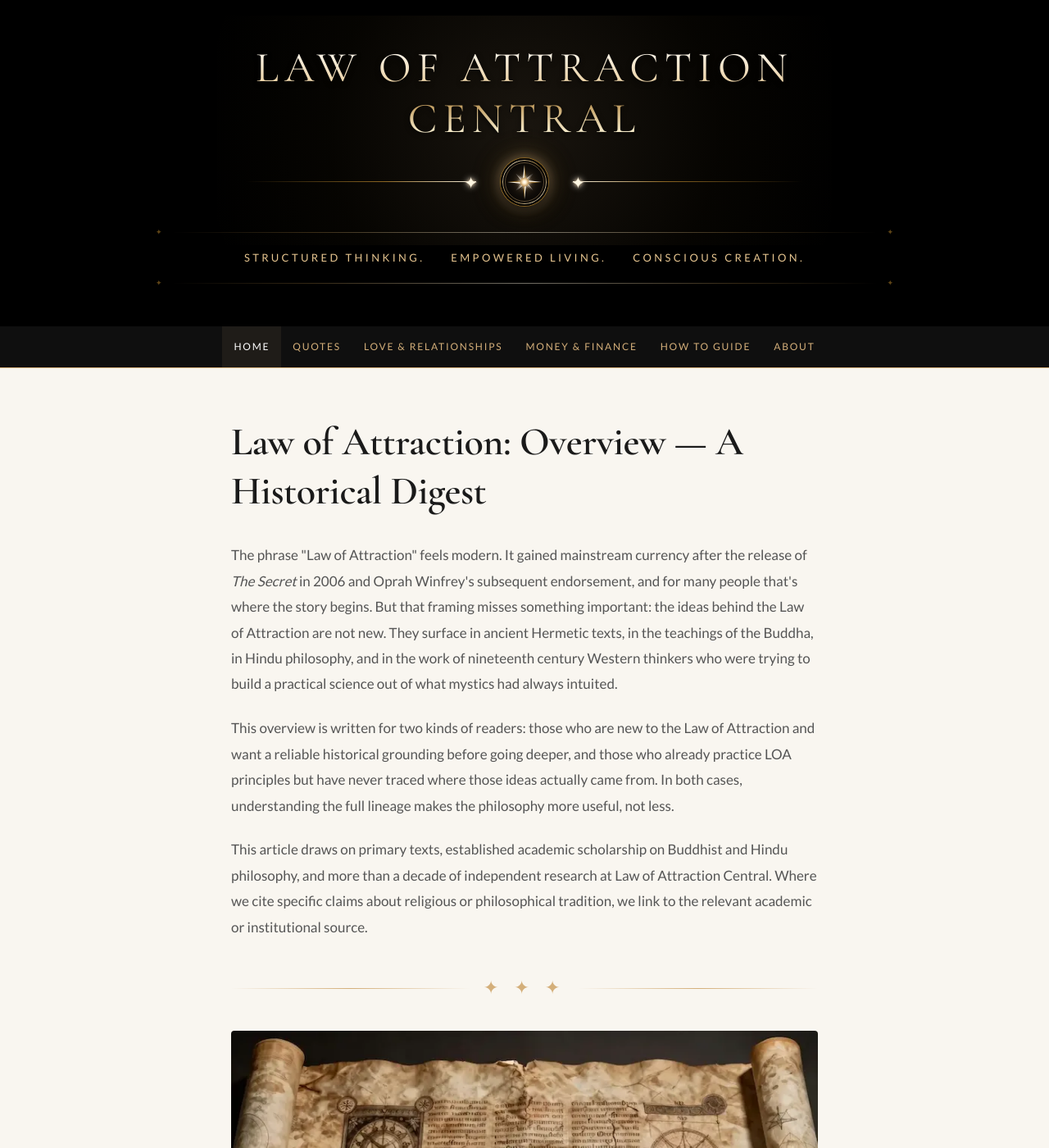
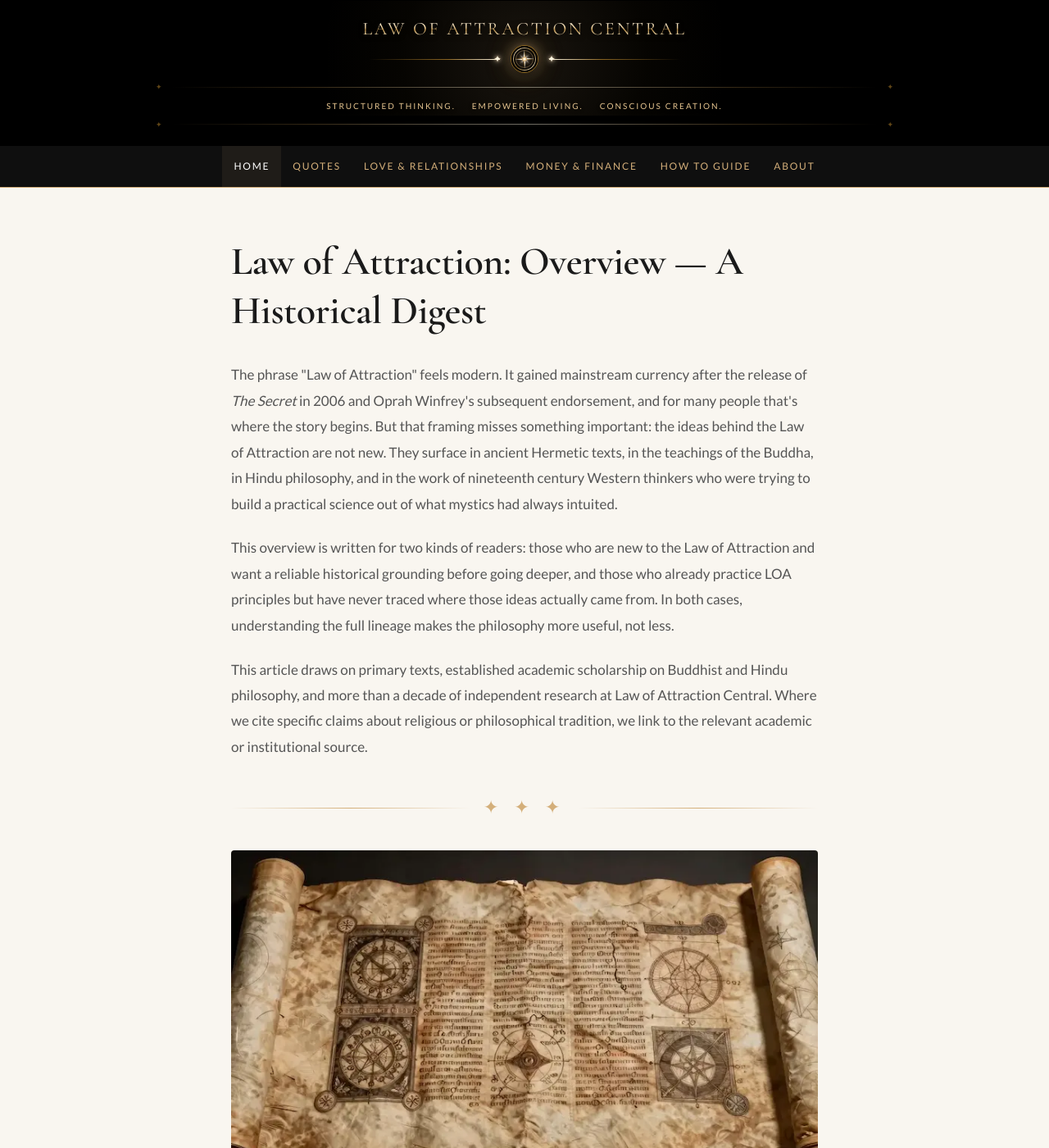
Before and after one commit to LOAC-Central/loacentral, a Jekyll site: the page built from index.html, in a window 1280 px wide and 1400 px high. Shown: the whole window at 82% size. Built offline with Jekyll 4.4.1, drawn with Linux system fonts in a browser that asks for light colours.

Commit message:
Update header.html

```diff
--- a/_includes/header.html
+++ b/_includes/header.html
@@ -19,7 +19,7 @@
     position: relative;
     background: var(--bg-header);
     width: 100%;
-    padding: 52px 24px 44px;
+    padding: 22px 24px 18px;
     text-align: center;
     box-sizing: border-box;
     display: flex;
@@ -34,8 +34,8 @@
     top: 40%;
     left: 50%;
     transform: translate(-50%, -50%);
-    width: 750px;
-    height: 280px;
+    width: 480px;
+    height: 140px;
     background: radial-gradient(circle,
       rgba(212,175,122,0.12) 0%,
       rgba(184,137,42,0.03) 60%,
@@ -55,12 +55,12 @@
   /* ── Title ── */
   .brand-main-title {
     font-family: 'Cormorant Garamond', serif;
-    font-size: clamp(26px, 5vw, 52px);
+    font-size: clamp(16px, 2.4vw, 22px);
     font-weight: 400;
-    letter-spacing: 0.14em;
+    letter-spacing: 0.12em;
     text-transform: uppercase;
     line-height: 1.2;
-    margin: 0 auto 16px;
+    margin: 0 auto 8px;
     padding: 0;
     background: linear-gradient(180deg,
       #ffffff 0%, #e8cb97 45%, #b38946 55%, #fbf3d5 90%, #8a6421 100%);
@@ -76,8 +76,8 @@
     grid-template-columns: 1fr auto 1fr;
     align-items: center;
     width: 100%;
-    max-width: 680px;
-    margin: 0 auto 24px;
+    max-width: 380px;
+    margin: 0 auto 10px;
   }
 
   .accent-line-left-container,
@@ -106,7 +106,7 @@
 
   .star-flare {
     color: var(--gold-light);
-    font-size: 20px;
+    font-size: 12px;
     line-height: 1;
     position: absolute;
     top: 50%;
@@ -119,9 +119,9 @@
   /* ── Compass Icon ── */
   .brand-secondary-icon-container {
     position: relative;
-    width: 58px;
-    height: 58px;
-    margin: 0 30px;
+    width: 32px;
+    height: 32px;
+    margin: 0 14px;
     border-radius: 50%;
     background: radial-gradient(circle, #1a140e 0%, #0a0806 65%, #000000 100%);
     box-shadow:
@@ -161,8 +161,8 @@
     position: absolute;
     top: 50%; left: 50%;
     transform: translate(-50%, -50%);
-    width: 11px;
-    height: 11px;
+    width: 6px;
+    height: 6px;
     border-radius: 50%;
     background: radial-gradient(circle,
       #ffffff 0%, #fff0d0 25%, var(--gold-mid) 55%, var(--gold-dark) 100%);
@@ -194,7 +194,7 @@
     content: '';
     position: absolute;
     bottom: 0; right: 0;
-    width: 2.5px; height: 21px;
+    width: 1.5px; height: 12px;
     background: linear-gradient(90deg, #ffffff 0%, var(--gold-light) 100%);
     clip-path: polygon(100% 0, 100% 100%, 0 100%);
   }
@@ -202,7 +202,7 @@
     content: '';
     position: absolute;
     bottom: 0; left: 0;
-    width: 2.5px; height: 21px;
+    width: 1.5px; height: 12px;
     background: linear-gradient(90deg, var(--gold-dark) 0%, #442f0b 100%);
     clip-path: polygon(0 0, 100% 100%, 0 100%);
   }
@@ -216,7 +216,7 @@
     content: '';
     position: absolute;
     bottom: 0; right: 0;
-    width: 2px; height: 15px;
+    width: 1.2px; height: 9px;
     background: linear-gradient(90deg, #ffffff 0%, var(--silver-light) 100%);
     clip-path: polygon(100% 0, 100% 100%, 0 100%);
   }
@@ -224,7 +224,7 @@
     content: '';
     position: absolute;
     bottom: 0; left: 0;
-    width: 2px; height: 15px;
+    width: 1.2px; height: 9px;
     background: linear-gradient(90deg, var(--silver-mid) 0%, var(--silver-dark) 100%);
     clip-path: polygon(0 0, 100% 100%, 0 100%);
   }
@@ -271,18 +271,18 @@
 
   .tagline-text-element {
     font-family: 'Lato', sans-serif;
-    font-size: clamp(10px, 1.3vw, 13px);
+    font-size: clamp(8px, 1vw, 10px);
     font-weight: 400;
-    letter-spacing: 0.26em;
+    letter-spacing: 0.2em;
     text-transform: uppercase;
     color: #e5c48f;
-    margin: 11px 0;
+    margin: 5px 0;
     padding: 0;
     text-align: center;
     display: flex;
     justify-content: center;
     flex-wrap: wrap;
-    gap: clamp(12px, 3vw, 32px);
+    gap: clamp(8px, 2vw, 20px);
     filter: drop-shadow(0px 1px 2px rgba(0,0,0,0.6));
   }
 
@@ -291,34 +291,34 @@
   ───────────────────────────────────────── */
   @media (max-width: 600px) {
     .master-header {
-      padding: 32px 16px 28px;
+      padding: 16px 16px 14px;
     }
     .brand-secondary-icon-container {
-      width: 46px;
-      height: 46px;
-      margin: 0 18px;
+      width: 26px;
+      height: 26px;
+      margin: 0 10px;
     }
     .brand-secondary-icon-container .avatar-center-vortex {
-      width: 9px;
-      height: 9px;
+      width: 5px;
+      height: 5px;
     }
     .brand-secondary-icon-container .needle-point.primary::before,
     .brand-secondary-icon-container .needle-point.primary::after {
-      width: 2px;
-      height: 16px;
+      width: 1.2px;
+      height: 9px;
     }
     .brand-secondary-icon-container .needle-point.secondary::before,
     .brand-secondary-icon-container .needle-point.secondary::after {
-      width: 1.5px;
-      height: 12px;
+      width: 1px;
+      height: 7px;
     }
     .central-row-wrapper {
       max-width: 100%;
     }
     .tagline-text-element {
       flex-direction: column;
-      gap: 4px;
-      letter-spacing: 0.18em;
+      gap: 3px;
+      letter-spacing: 0.15em;
     }
   }
 
@@ -427,15 +427,7 @@
       min-height: 50px;
     }
 
-    /* FIX 3: Cormorant weight 400 matches font load — was referencing 500 before */
-    .nav-brand {
-      font-family: 'Cormorant Garamond', serif;
-      font-weight: 400;
-      color: #d4af7a;
-      font-size: 0.9rem;
-      letter-spacing: 0.1em;
-      text-transform: uppercase;
-    }
+    /* nav-brand rule removed — brand now lives only in master-header */
 
     nav ul {
       display: none;
@@ -470,7 +462,11 @@
 
   <div class="header-content-container">
 
-    <h1 class="brand-main-title">Law of Attraction Central</h1>
+    {% if page.url == '/' %}
+      <h1 class="brand-main-title">Law of Attraction Central</h1>
+    {% else %}
+      <p class="brand-main-title" role="heading" aria-level="2">Law of Attraction Central</p>
+    {% endif %}
 
     <div class="central-row-wrapper" aria-hidden="true">
       <div class="accent-line-left-container">
@@ -526,7 +522,6 @@
 <nav aria-label="Main navigation">
 
   <div class="nav-inner">
-    <span class="nav-brand">Law of Attraction Central</span>
     <label class="nav-toggle-label" for="nav-toggle" aria-label="Open menu">
       <span></span>
     </label>
```
